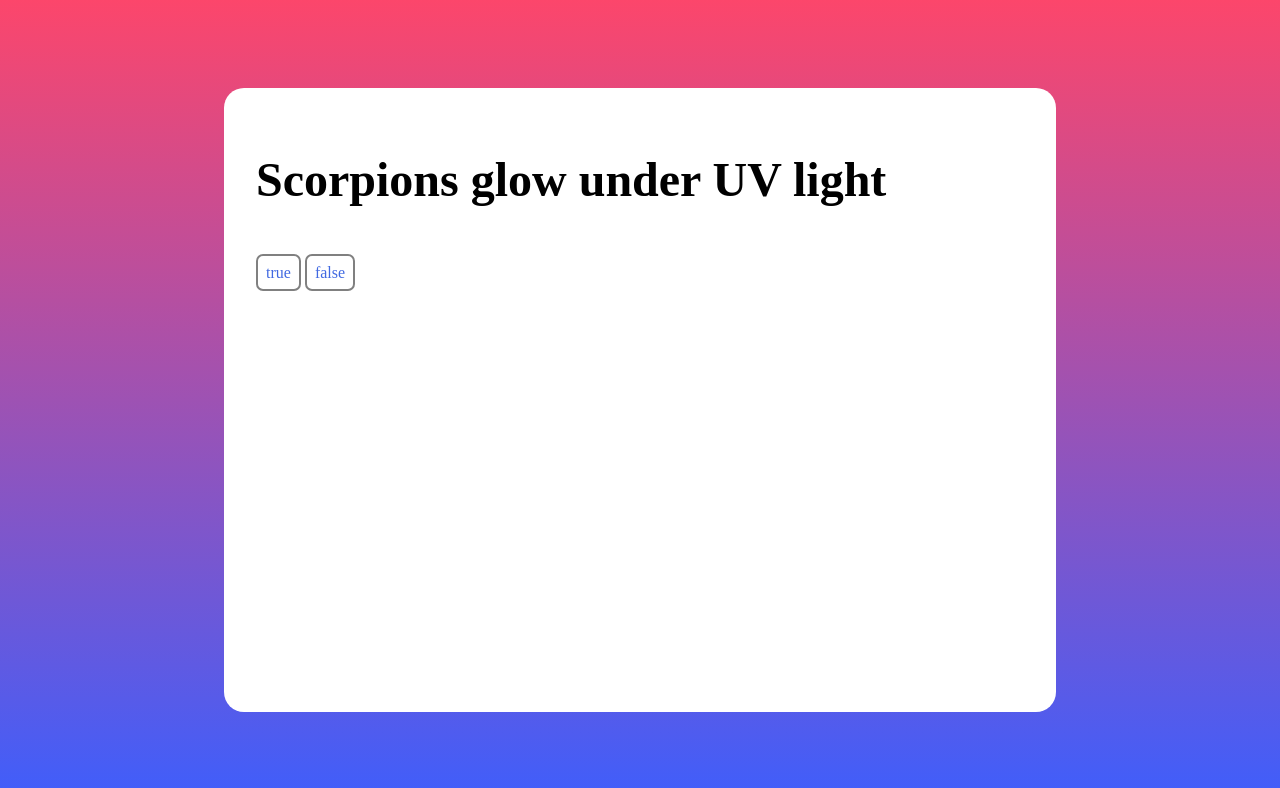
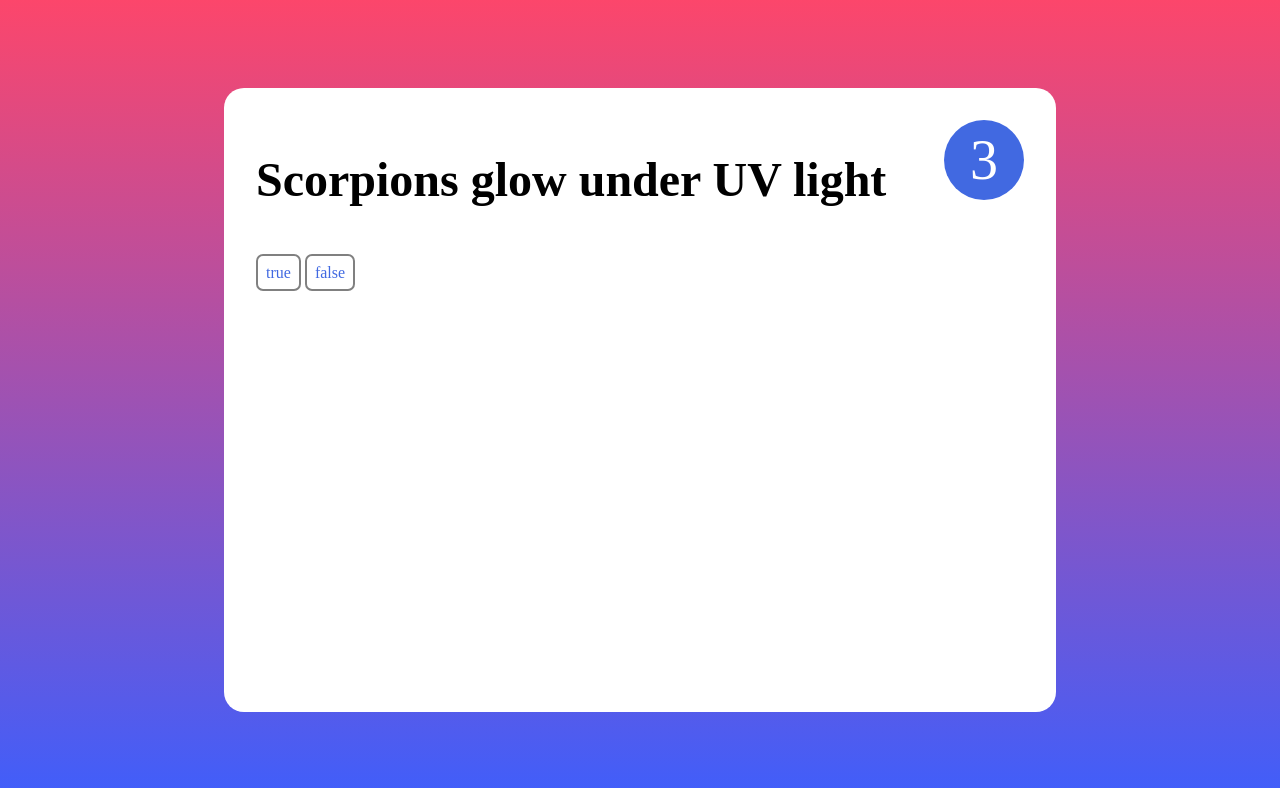
Before and after one commit to staten-island-tech/quizgame-JakeLi22, a website built with Parcel: page src/index.html in a window 1280 px wide. Both pictures are taken after a click on the link "Start". Built offline with nearby package versions, Linux system fonts and the light colour scheme.

Commit message:
dysfunctional clock added

```diff
--- a/src/index.html
+++ b/src/index.html
@@ -9,6 +9,9 @@
   <body>
     <div id="quiz-panel" class="quiz-panel">
       <h1 id="score" class="hide">Score:</h1>
+      <div id="clock" class="clock hide">
+        <span id="timer" class="time"> </span>
+      </div>
       <div id="element-hider">
         <h1 id="quiz-title" class="question-title">True or False?</h1>
         <div class="choices">
--- a/src/js/Dom.js
+++ b/src/js/Dom.js
@@ -7,5 +7,7 @@ const DOMSelectors = {
   scoreDisplay: document.getElementById("score"),
   answerButtonOne: document.getElementById("choice1"),
   answerButtonTwo: document.getElementById("choice2"),
+  timer: document.getElementById("timer"),
+  clockTimer: document.getElementById("clock"),
 };
 export { DOMSelectors };
--- a/src/js/index.js
+++ b/src/js/index.js
@@ -10,7 +10,7 @@ DOMSelectors.doneButton.addEventListener("click", resetQuiz);
 let firstQuestionIndex = 0;
 let score = 0;
 let timeLeft = 10000;
-
+let clockTime = 5;
 /* // delay function
 function delay(ms = 0) {
   return new Promise((resolve) => {
@@ -26,6 +26,7 @@ function startQuiz() {
   DOMSelectors.answerButtonOne.classList.remove("hide");
   DOMSelectors.answerButtonTwo.classList.remove("hide");
   DOMSelectors.nextButton.classList.remove("hide");
+  DOMSelectors.clockTimer.classList.remove("hide");
   firstQuestionIndex = 0;
   score = 0;
   nextQuestion();
@@ -46,7 +47,8 @@ function choiceSelectB() {
 //next question
 function nextQuestion() {
   timeLeft = 5000;
-
+  clockTime = 5;
+  countDown();
   firstQuestionIndex++; // add 1 to the first question index
   DOMSelectors.nextButton.classList.add("hide");
   const displayQuestion = choices[firstQuestionIndex];
@@ -85,6 +87,18 @@ function nextQuestion() {
   if (firstQuestionIndex === choices.length - 1) scoreCalculator();
   console.log(score); //once the end of the sequence is reached start the score calculator function
 }
+function countDown() {
+  setInterval(function () {
+    //time is compounding
+    if (clockTime > 0) {
+      clockTime--;
+    } else {
+      clearInterval((clockTime = 0));
+    }
+    console.log(clockTime);
+    DOMSelectors.timer.innerText = clockTime;
+  }, 1000);
+}
 
 //display question and answers
 function scoreCalculator() {
--- a/src/styles/main.scss
+++ b/src/styles/main.scss
@@ -1,5 +1,3 @@
-html {
-}
 body {
   background: linear-gradient(#fc466b, #3f5efb);
   display: flex;
@@ -44,3 +42,21 @@ body {
 .hide {
   display: none;
 }
+
+.clock {
+  width: 5rem;
+  height: 5rem;
+  border-radius: 50%;
+  background-color: royalblue;
+  position: absolute;
+  right: 20%;
+}
+
+.time {
+  color: white;
+  text-align: center;
+  font-size: 3.5rem;
+  display: block;
+  width: 100%;
+  padding-top: 0.5rem;
+}
```
